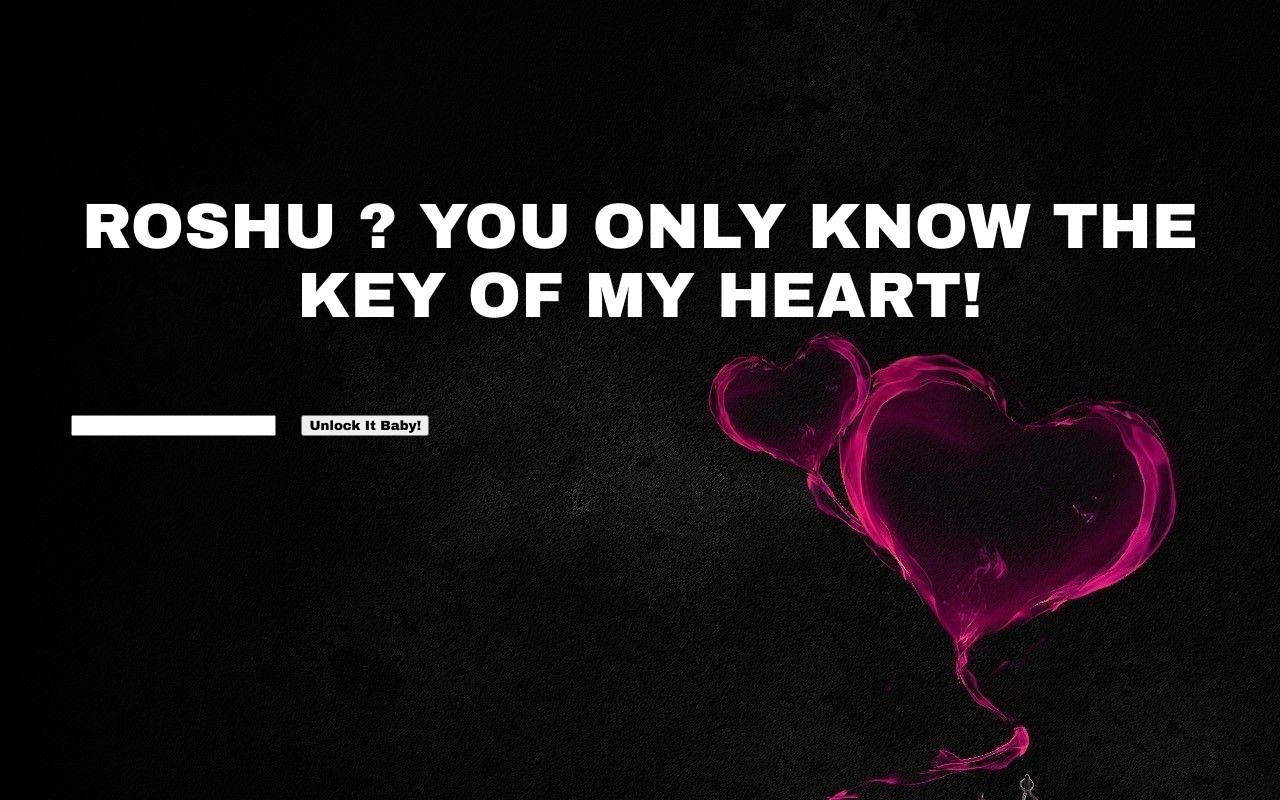
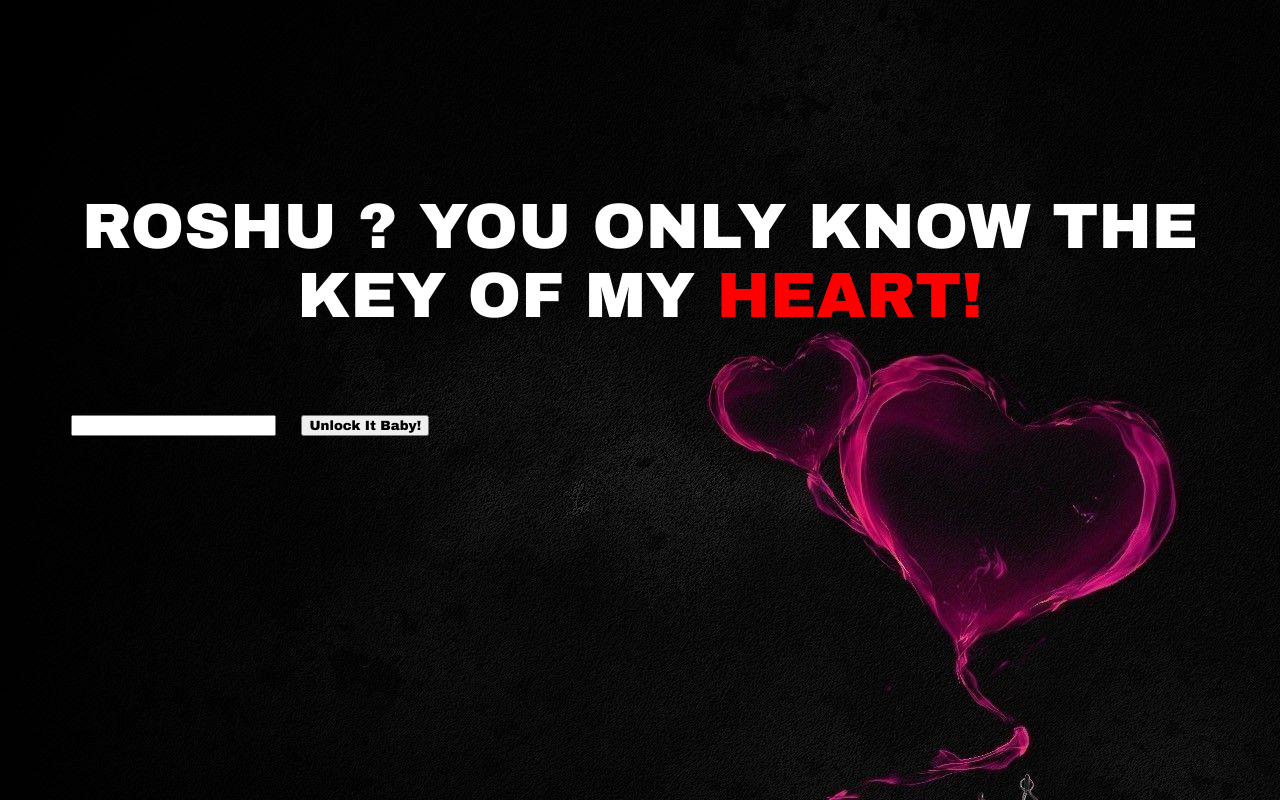
Before and after one commit to avsc377/avsc377.github.io, a plain HTML site: page index.html in a window 1280 px wide. Drawn offline with Linux system fonts and the light colour scheme.

Commit message:
Update index.html

```diff
--- a/index.html
+++ b/index.html
@@ -40,7 +40,7 @@
 		<source src="P.mp3" type="audio/mp3">
 		Your browser does not support the audio element.
     </audio>
-	<h4>Roshu ? You Only Know The Key Of My Heart! </h4>
+	<h4>Roshu ? You Only Know The Key Of My <font color = "red">Heart!</font> </h4>
 	<input id="numb" type = "password">
 	<button type="button" onclick="myFunction()">Unlock It Baby!</button>
 	<p id="demo" color = "red"></p>
```
